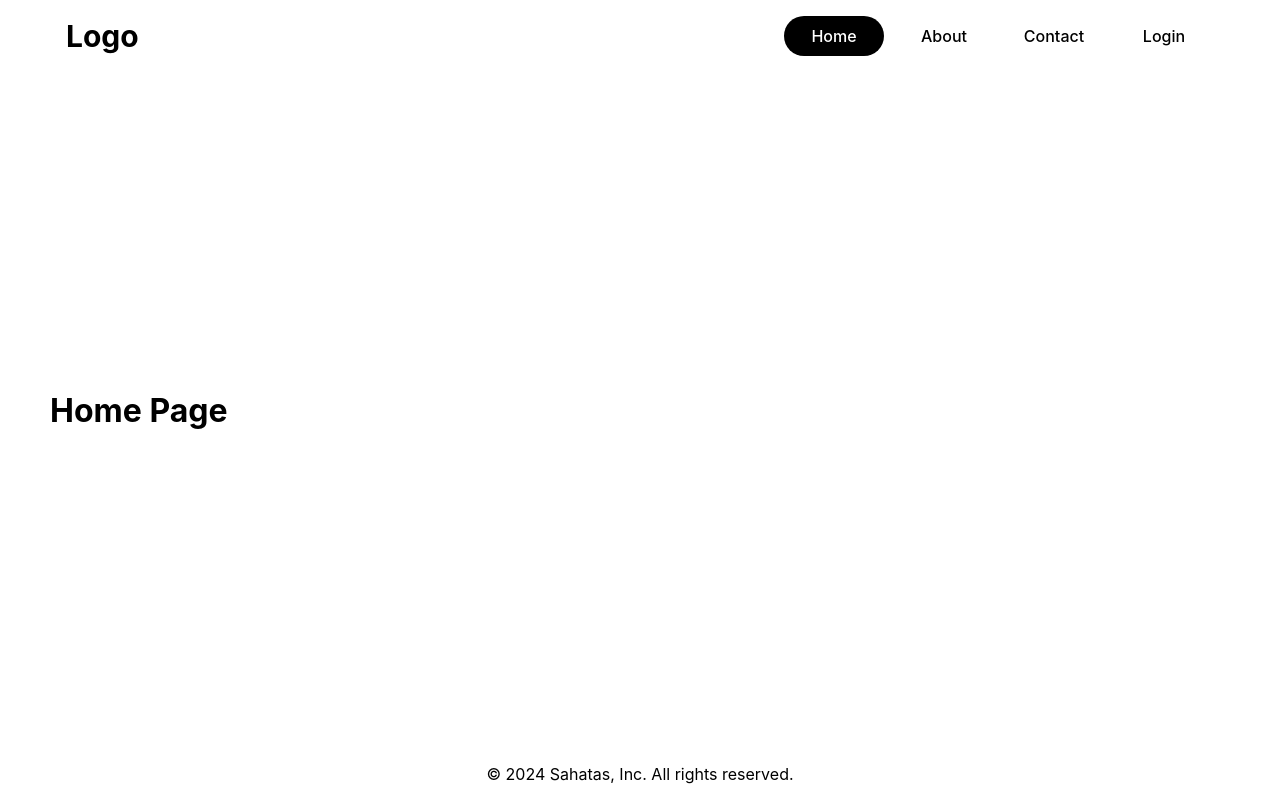
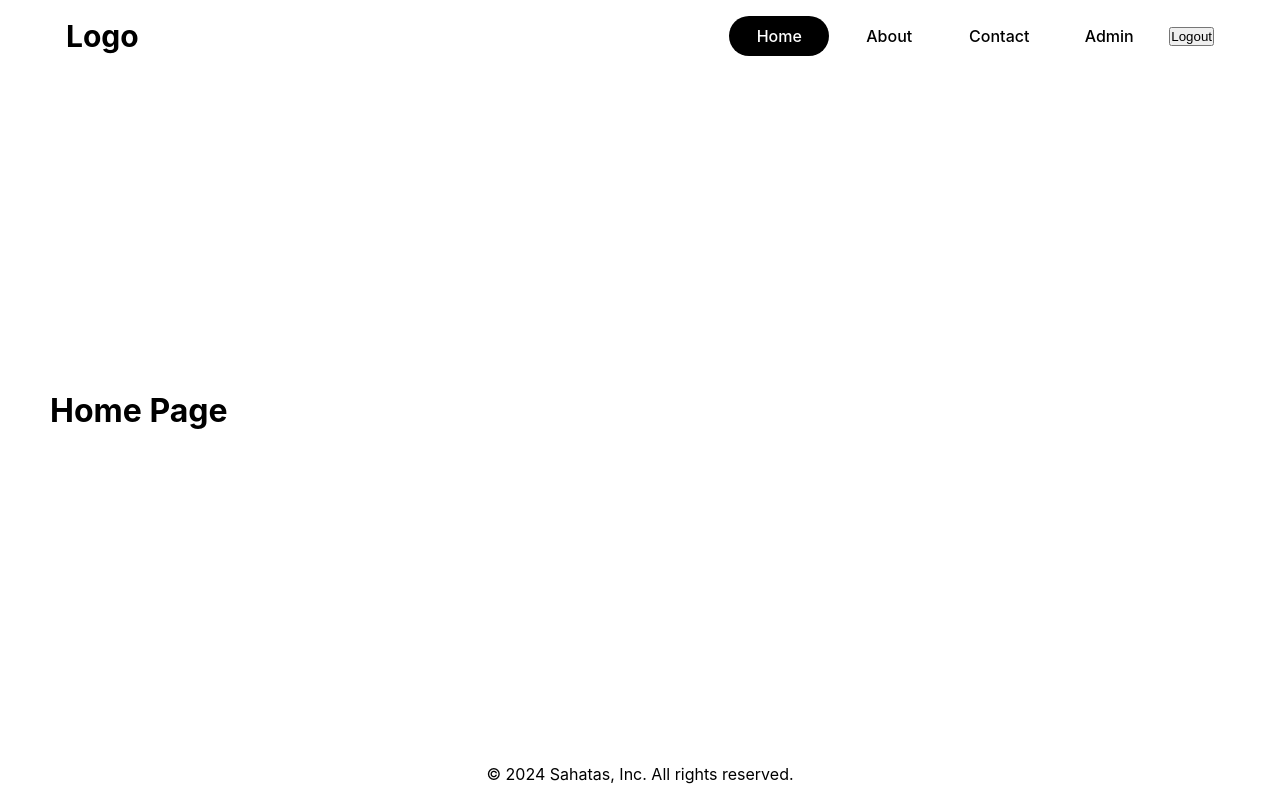
Before and after one commit to SahatasLee/Next, a Next.js app: page / in a window 1280 px wide. Built offline with nearby package versions, Linux system fonts and the light colour scheme.

Commit message:
add admin Navlink

```diff
--- a/app/components/narbar/links/Links.tsx
+++ b/app/components/narbar/links/Links.tsx
@@ -16,11 +16,14 @@ const Links = () => {
             title: 'Contact',
             path: '/contact',
         },
-        {
-            title: 'Login',
-            path: '/login',
-        }
+        // {
+        //     title: 'Login',
+        //     path: '/login',
+        // }
     ]
+
+    const session = true;
+    const isAdmin = true;
 
     return (
         <div className={styles.links}>
@@ -29,6 +32,16 @@ const Links = () => {
                     link => (<Navlink item={link} key={link.title}/>)
                 ))
             }
+            {
+                session ? (
+                    <>
+                    {isAdmin && <Navlink item={{title: 'Admin', path: '/admin' }} />}
+                    <button>Logout</button>
+                    </>
+                ) : (
+                    <Navlink item={{title: 'Login', path: '/login'}} />
+                )
+            }
         </div>
     )
 }
```
